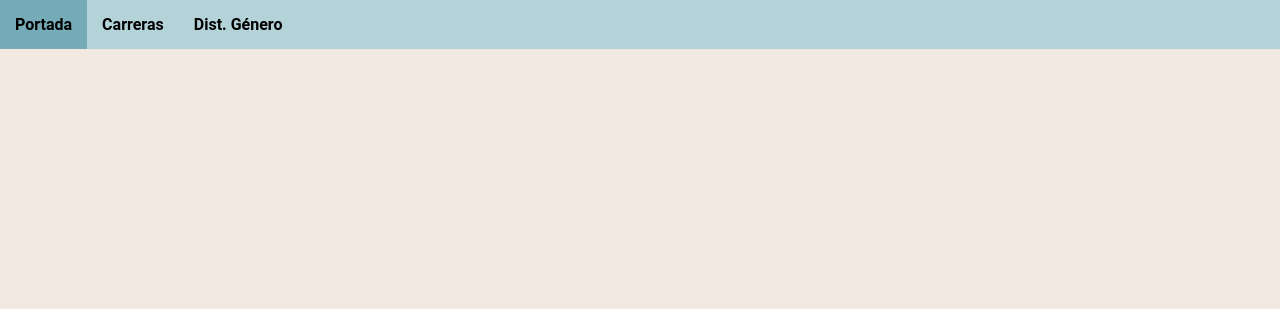
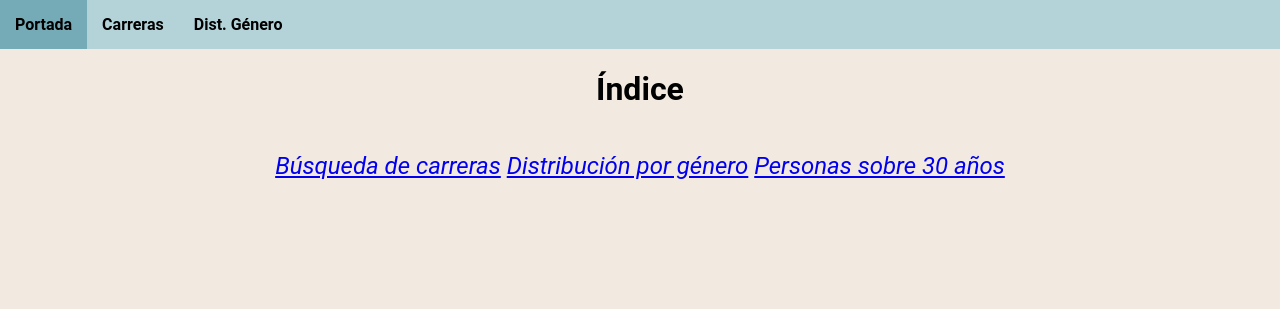
Before and after one commit to samuelcondore/Appweb-BD, a Flask app: page / in a window 1280 px wide. Shown: the top 309 px of the page. Run offline with Flask 3, Linux system fonts and the light colour scheme; some libraries are stand-ins or nearby versions.

Commit message:
Update portada.html

```diff
--- a/templates/portada.html
+++ b/templates/portada.html
@@ -3,6 +3,14 @@
 {% block css %}
 {% endblock %}
 {% block content %}
+<div style="display: grid; place-items: center;">
+    <h1>Índice</h1>
+    <nav style="font-size:1.5em; line-height:3em; font-style:italic;">
+        <a href="{{ url_for('carreras') }}">Búsqueda de carreras</a>
+        <a href="{{ url_for('distr_genero') }}">Distribución por género</a>
+        <a href="{{ url_for('over_thirty') }}">Personas sobre 30 años</a>
+    </nav>
+</div>
 {% endblock %}
 {% block javascript %}
 {% endblock %}
```
